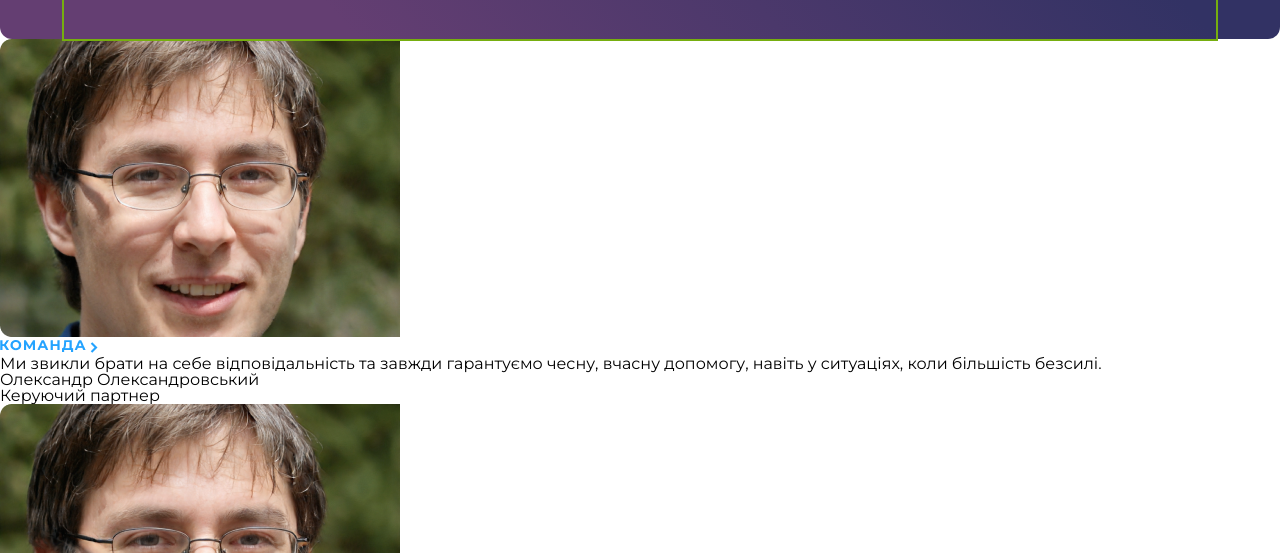
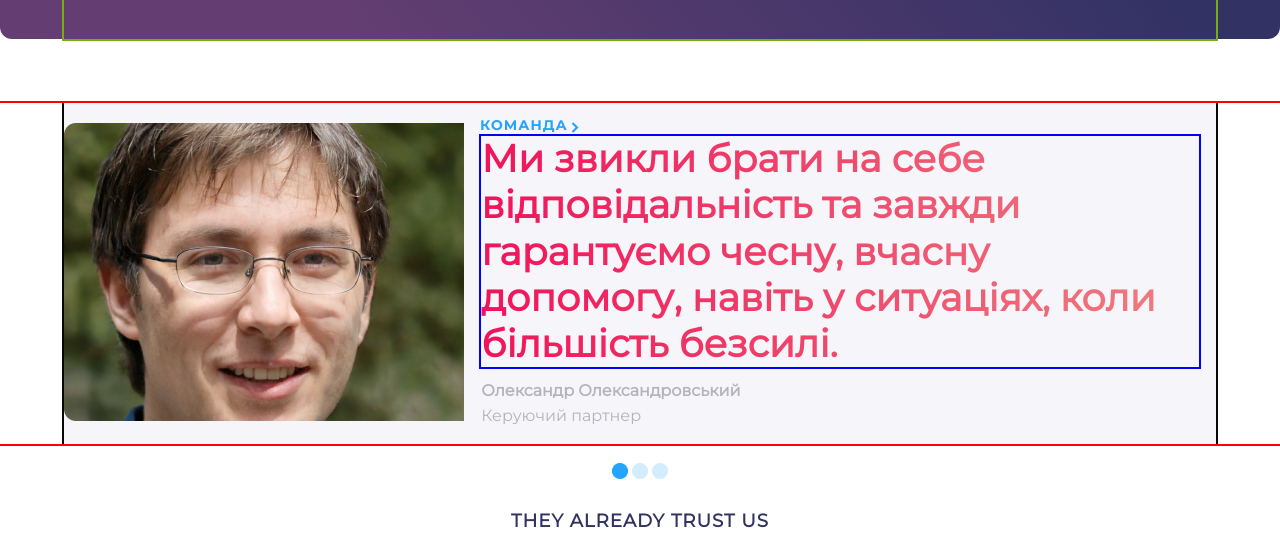
Before and after one commit to dianakoliada/hw_11, a plain HTML site: page hw_11/index.html in a window 1280 px wide. Shown: the part 1732-2285 px from the top of the page. Drawn offline with Linux system fonts and the light colour scheme; a web font is replaced by a local one.

Commit message:
stylisied top part of main

```diff
--- a/hw_11/css/main.scss
+++ b/hw_11/css/main.scss
@@ -16,7 +16,81 @@ $mainSize: 1rem;
 body {
     font-family: 'Montserrat', sans-serif;
 
-    .wrapper {
+    .main {
+        .block {
+            outline: 2px solid red;
+            margin-top: 5%;
 
+            .block__info {
+                outline: 2px solid rgb(8, 8, 8);
+                width: 90%;
+                margin: 0 auto;
+                display: flex;
+                align-items: center;
+                background-color: #F5F5FA;
+
+
+                .block__pic {
+
+                }
+
+                .block__item {
+                    padding: 1.5%;
+
+                    .block__icon {
+
+                    }
+
+                    .block__title {
+                        outline: 2px solid blue;
+                        font-weight: bolder;
+                        font-size: $mainSize +1.38;
+                        line-height: $mainSize + 1.88;
+                        background: linear-gradient(90.13deg, #F0145A 0.84%, #EF8080 99.96%);
+                        -webkit-background-clip: text;
+                        -webkit-text-fill-color: transparent;
+                        background-clip: text;
+                        text-fill-color: transparent;
+                    }
+
+                    .block__text {
+                        padding-top: 2%;
+                        color: $color;
+                        font-weight: bold;
+                        font-size: $mainSize;
+                        line-height: $mainSize +0.25;
+                    }
+
+                    .block__text--small {
+                        padding-top: 0.5%;
+                        color: $color;
+                        font-size: $mainSize -0.1;
+                        line-height: $mainSize +0.38;
+
+                    }
+                }
+            }
+        }
+
+        .main__wrap {
+            display: flex;
+            flex-direction: column;
+            justify-content: center;
+            align-items: center;
+
+            .block__btn {
+                padding-top: 1.5%;
+            }
+
+            .main__title {
+                padding: 2% 0;
+                color: $additionalColor;
+                font-weight: bold;
+                font-size: $mainSize +0.14;
+                line-height: $mainSize +0.6;
+                letter-spacing: $primarySize - 9;
+                text-transform: uppercase;
+            }
+        }
     }
 }
--- a/hw_11/index.html
+++ b/hw_11/index.html
@@ -237,7 +237,7 @@
                         </div>
                     </div>
                 </div>
-                <div class="block__info"> <!--для флекса и ширины/ галерея 2-->
+                <!-- <div class="block__info"> для флекса и ширины/ галерея 2
                     <div class="block__pic">
                         <img src="imgs/main/image.png" alt="man">
                     </div>
@@ -260,9 +260,9 @@
                             </span>
                         </div>
                     </div>
-                </div>
-                <div class="block__info"> <!--для флекса и ширины/ галерея 3-->
-                    <div class="block__pic">
+                </div> -->
+                <!-- <div class="block__info"> для флекса и ширины/ галерея 3 -->
+                    <!-- <div class="block__pic">
                         <img src="imgs/main/image.png" alt="man">
                     </div>
                     <div class="block__item">
@@ -284,8 +284,9 @@
                             </span>
                         </div>
                     </div>
+                </div> -->
             </div>
-            </div>
+            <div class="main__wrap"> <!--для флекса-->
                 <div class="block__btn">
                     <img src="imgs/main/dot.png" alt="button">
                     <img src="imgs/main/ellipce.png" alt="button">
@@ -295,6 +296,7 @@
                     <span>
                         They already trust us
                     </span>
+                </div>
             </div>
             <div class="block__logo"> <!--для флекса-->
                 <div class="logos">
```
Also changed, not shown: hw_11/css/main.css, hw_11/imgs/main/glasses.jpg (deleted), hw_11/imgs/main/women.jpg (deleted), 1 other file. Lines whose indentation alone changed are shown as unchanged.
